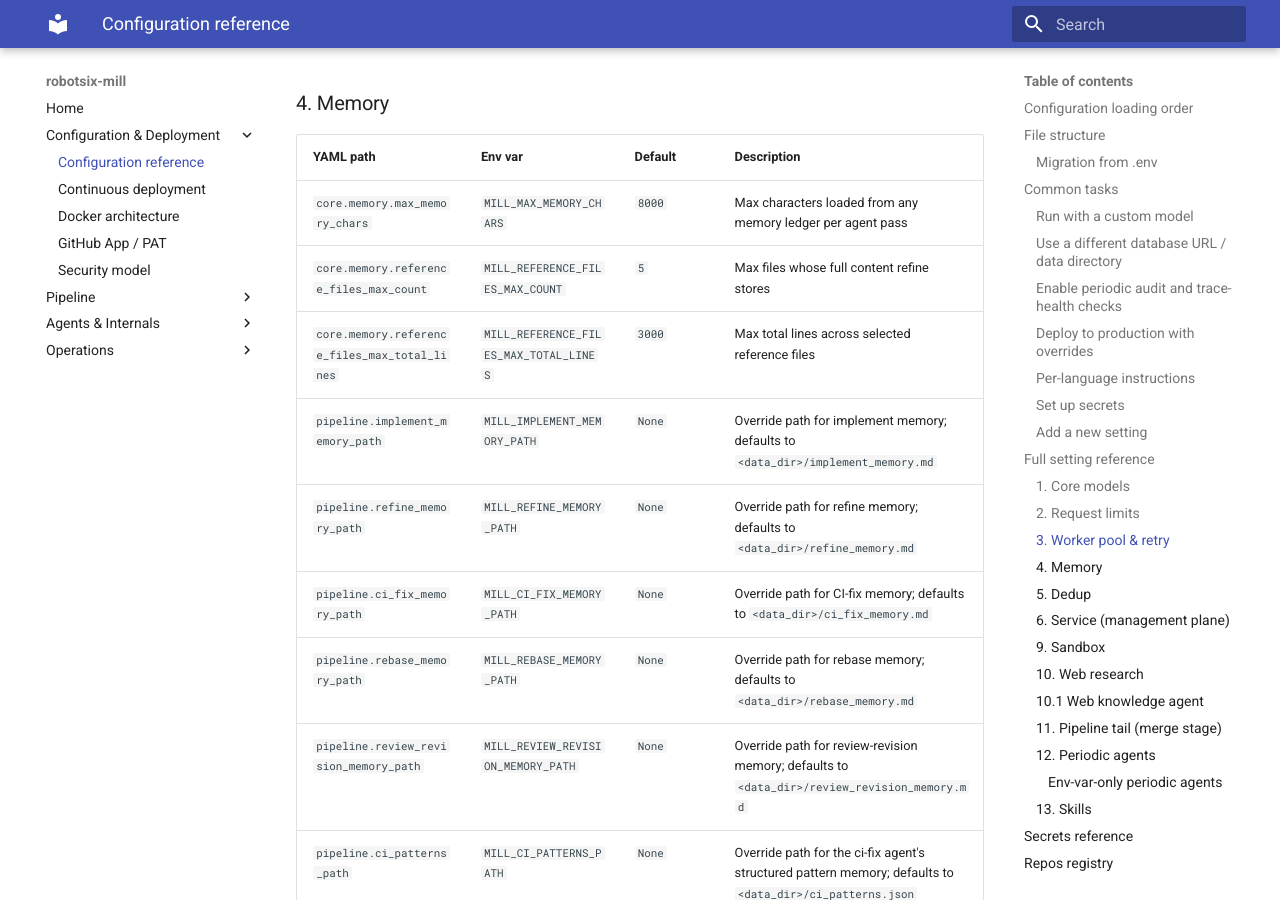
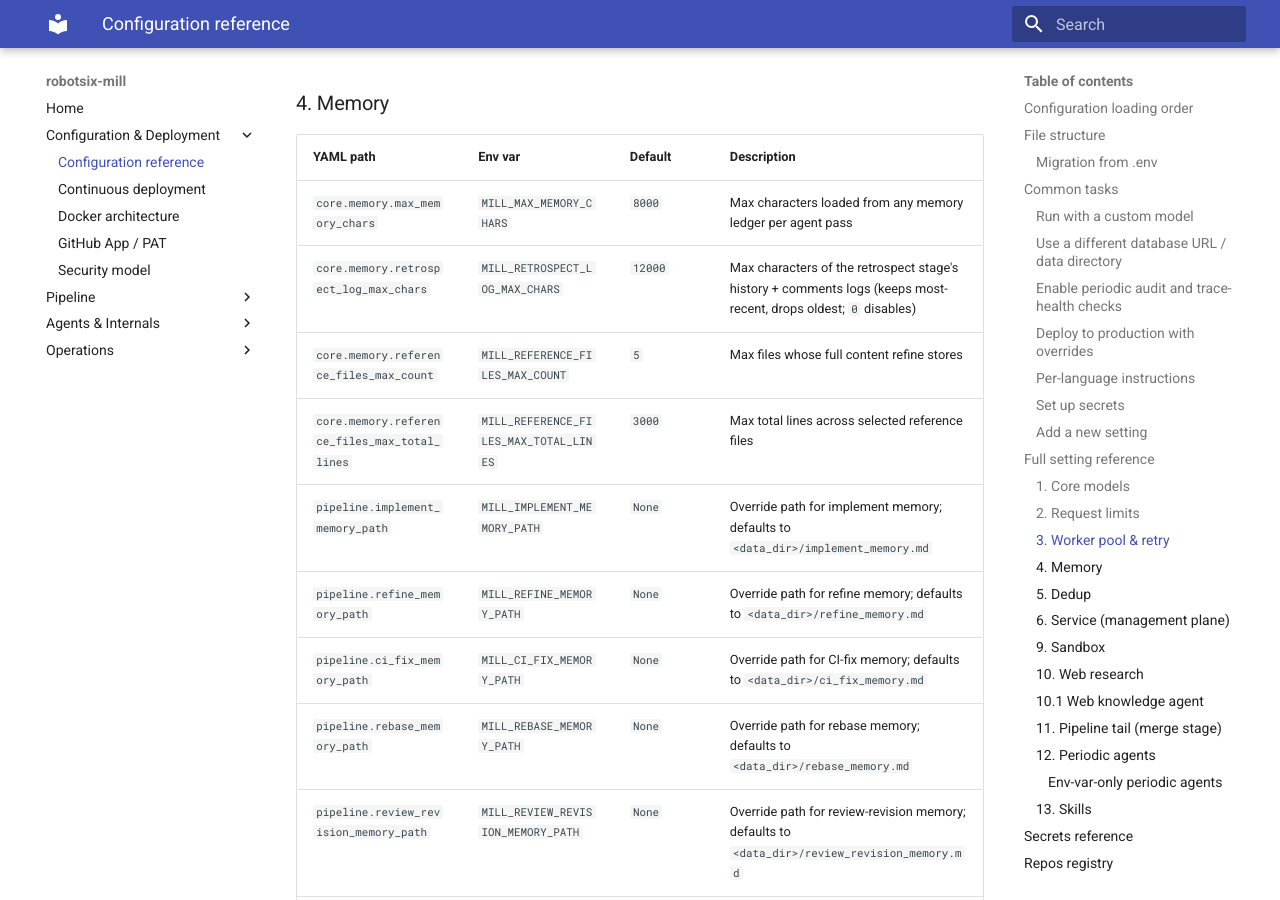
Before and after one commit to damien-robotsix/robotsix-mill, an MkDocs documentation site: the page built from docs/configuration.md, in a window 1280 px wide and 900 px high, scrolled down 8524 px. Built offline with MkDocs 1.6.1 and Material for MkDocs 9.7.7, drawn with Linux system fonts in a browser that asks for light colours.

Commit message:
mill(docs): retrospect: bound unbounded prompt inputs (memory / history / comments) to cut cost & latency (20260607T133105Z-trace-review-optimization-retrospect-age-e0c3)

```diff
--- a/docs/configuration.md
+++ b/docs/configuration.md
@@ -282,6 +282,7 @@ Every setting below shows:
 | YAML path | Env var | Default | Description |
 |-----------|---------|---------|-------------|
 | `core.memory.max_memory_chars` | `MILL_MAX_MEMORY_CHARS` | `8000` | Max characters loaded from any memory ledger per agent pass |
+| `core.memory.retrospect_log_max_chars` | `MILL_RETROSPECT_LOG_MAX_CHARS` | `12000` | Max characters of the retrospect stage's history + comments logs (keeps most-recent, drops oldest; `0` disables) |
 | `core.memory.reference_files_max_count` | `MILL_REFERENCE_FILES_MAX_COUNT` | `5` | Max files whose full content refine stores |
 | `core.memory.reference_files_max_total_lines` | `MILL_REFERENCE_FILES_MAX_TOTAL_LINES` | `3000` | Max total lines across selected reference files |
 | `pipeline.implement_memory_path` | `MILL_IMPLEMENT_MEMORY_PATH` | `None` | Override path for implement memory; defaults to `<data_dir>/implement_memory.md` |
```
